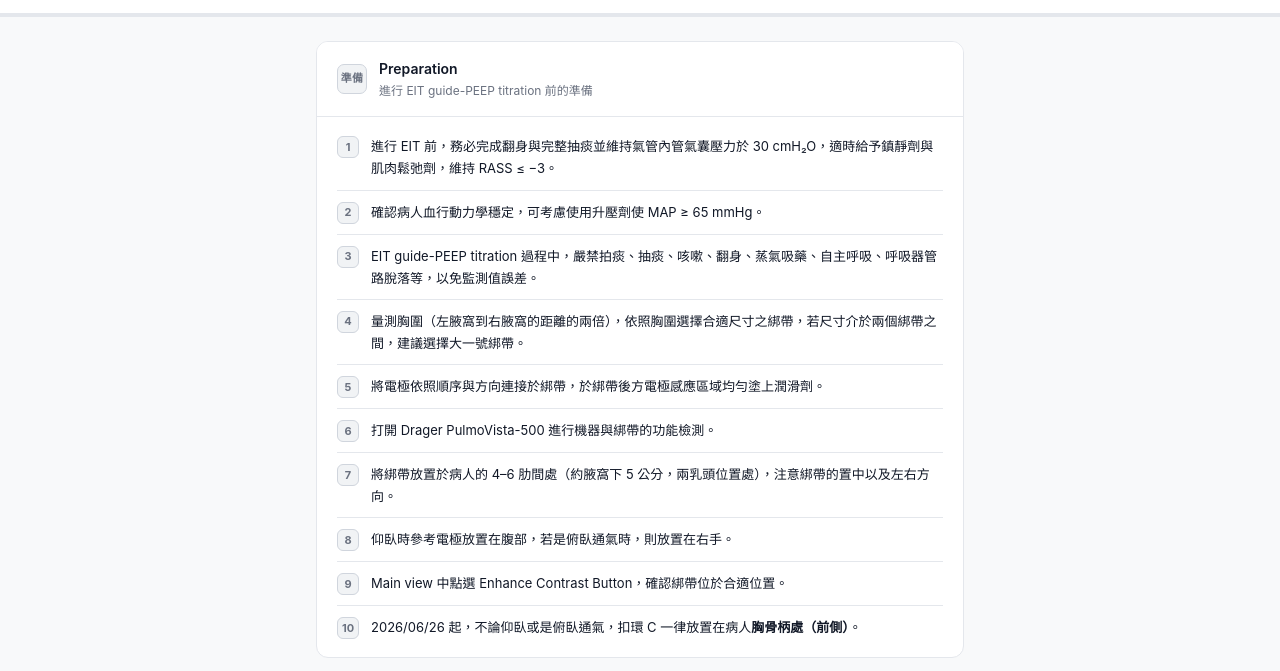
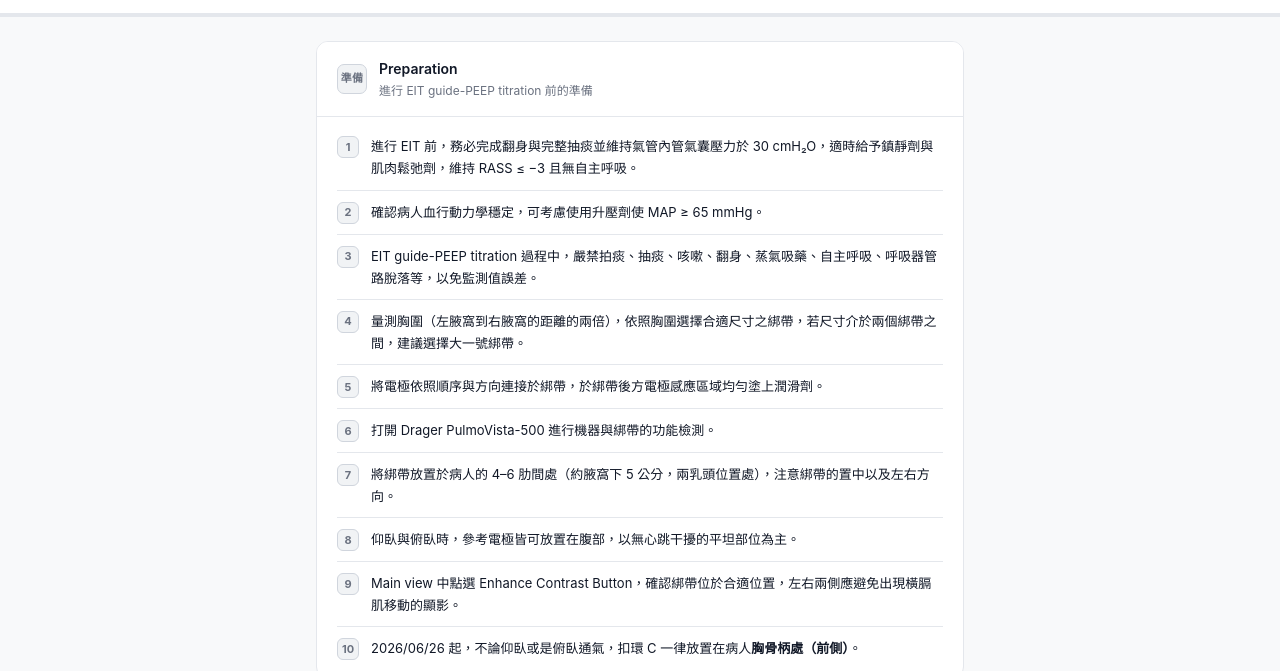
Before and after one commit to RTUSER-rt/RT-EIT, a plain HTML site: page index.html in a window 1280 px wide. Shown: the part 64-735 px from the top of the page. Drawn offline with Linux system fonts and the light colour scheme.

Commit message:
Revise EIT procedure instructions and electrode placement
Updated instructions for EIT procedures and clarified the placement of electrodes and straps during patient positioning.

```diff
--- a/index.html
+++ b/index.html
@@ -417,7 +417,7 @@
     <div class="step-body" style="padding-top:8px;padding-bottom:8px;">
       <ol style="list-style:none;margin:0;padding:0;">
         <li style="display:flex;gap:12px;align-items:flex-start;padding:10px 0;border-bottom:1px solid var(--border);font-size:13px;line-height:1.7;color:var(--text);">
-          <span style="flex:0 0 22px;height:22px;border-radius:6px;border:1px solid;display:flex;align-items:center;justify-content:center;font-size:11px;font-weight:700;margin-top:1px;background:var(--bg3);border-color:var(--border2);color:var(--text2);">1</span><span>進行 EIT 前，務必完成翻身與完整抽痰並維持氣管內管氣囊壓力於 30 cmH₂O，適時給予鎮靜劑與肌肉鬆弛劑，維持 RASS ≤ −3。</span>
+          <span style="flex:0 0 22px;height:22px;border-radius:6px;border:1px solid;display:flex;align-items:center;justify-content:center;font-size:11px;font-weight:700;margin-top:1px;background:var(--bg3);border-color:var(--border2);color:var(--text2);">1</span><span>進行 EIT 前，務必完成翻身與完整抽痰並維持氣管內管氣囊壓力於 30 cmH₂O，適時給予鎮靜劑與肌肉鬆弛劑，維持 RASS ≤ −3 且無自主呼吸。</span>
         </li>
         <li style="display:flex;gap:12px;align-items:flex-start;padding:10px 0;border-bottom:1px solid var(--border);font-size:13px;line-height:1.7;color:var(--text);">
           <span style="flex:0 0 22px;height:22px;border-radius:6px;border:1px solid;display:flex;align-items:center;justify-content:center;font-size:11px;font-weight:700;margin-top:1px;background:var(--bg3);border-color:var(--border2);color:var(--text2);">2</span><span>確認病人血行動力學穩定，可考慮使用升壓劑使 MAP ≥ 65 mmHg。</span>
@@ -438,10 +438,10 @@
           <span style="flex:0 0 22px;height:22px;border-radius:6px;border:1px solid;display:flex;align-items:center;justify-content:center;font-size:11px;font-weight:700;margin-top:1px;background:var(--bg3);border-color:var(--border2);color:var(--text2);">7</span><span>將綁帶放置於病人的 4–6 肋間處（約腋窩下 5 公分，兩乳頭位置處），注意綁帶的置中以及左右方向。</span>
         </li>
         <li style="display:flex;gap:12px;align-items:flex-start;padding:10px 0;border-bottom:1px solid var(--border);font-size:13px;line-height:1.7;color:var(--text);">
-          <span style="flex:0 0 22px;height:22px;border-radius:6px;border:1px solid;display:flex;align-items:center;justify-content:center;font-size:11px;font-weight:700;margin-top:1px;background:var(--bg3);border-color:var(--border2);color:var(--text2);">8</span><span>仰臥時參考電極放置在腹部，若是俯臥通氣時，則放置在右手。</span>
+          <span style="flex:0 0 22px;height:22px;border-radius:6px;border:1px solid;display:flex;align-items:center;justify-content:center;font-size:11px;font-weight:700;margin-top:1px;background:var(--bg3);border-color:var(--border2);color:var(--text2);">8</span><span>仰臥與俯臥時，參考電極皆可放置在腹部，以無心跳干擾的平坦部位為主。</span>
         </li>
         <li style="display:flex;gap:12px;align-items:flex-start;padding:10px 0;border-bottom:1px solid var(--border);font-size:13px;line-height:1.7;color:var(--text);">
-          <span style="flex:0 0 22px;height:22px;border-radius:6px;border:1px solid;display:flex;align-items:center;justify-content:center;font-size:11px;font-weight:700;margin-top:1px;background:var(--bg3);border-color:var(--border2);color:var(--text2);">9</span><span>Main view 中點選 Enhance Contrast Button，確認綁帶位於合適位置。</span>
+          <span style="flex:0 0 22px;height:22px;border-radius:6px;border:1px solid;display:flex;align-items:center;justify-content:center;font-size:11px;font-weight:700;margin-top:1px;background:var(--bg3);border-color:var(--border2);color:var(--text2);">9</span><span>Main view 中點選 Enhance Contrast Button，確認綁帶位於合適位置，左右兩側應避免出現橫膈肌移動的顯影。</span>
         </li>
         <li style="display:flex;gap:12px;align-items:flex-start;padding:10px 0;border-bottom:none;font-size:13px;line-height:1.7;color:var(--text);">
           <span style="flex:0 0 22px;height:22px;border-radius:6px;border:1px solid;display:flex;align-items:center;justify-content:center;font-size:11px;font-weight:700;margin-top:1px;background:var(--bg3);border-color:var(--border2);color:var(--text2);">10</span><span>2026/06/26 起，不論仰臥或是俯臥通氣，扣環 C 一律放置在病人<strong>胸骨柄處（前側）</strong>。</span>
@@ -616,7 +616,7 @@
     <div class="step-body">
       <div class="alert blue" style="margin-bottom:12px;">
         <div style="display:flex;flex-direction:column;gap:6px;">
-          <div>① 打開 <strong>EIT Diagnosis view</strong>，於 Decremental PEEP trial 階段，依照不同的 PEEP 值設置 analysis 的標記點。</div>
+          <div>① 打開 <span style="font-weight:600;">EIT Diagnosis view</span>，於 Decremental PEEP trial 階段，依照不同的 PEEP 值設置 analysis 的標記點。</div>
           <div>② 依照 analysis result，選擇 <span style="color:#ea580c;font-weight:600;">橘色訊號（C loss HP）</span> 與 <span style="color:#4b5563;font-weight:600;">白色訊號（C loss LP）</span> 的交錯點，為最佳 PEEP 值。</div>
         </div>
       </div>
@@ -624,7 +624,7 @@
       <div class="eit-legend">
         <span class="dot orange"></span><strong style="color:#ea580c;">橘色訊號（C loss HP）</strong>：PEEP 增加，compliance 變不好 → <strong>Overdistension</strong><br>
         <span class="dot gray"></span><strong style="color:#4b5563;">白色訊號（C loss LP）</strong>：PEEP 降低，compliance 變不好 → <strong>Lung collapse</strong><br>
-        <span class="dot gold"></span><strong style="color:#b45309;">交錯點（Crossing point）</strong>：以最少 VILI 為原則，最少 overdistension &amp; 最少 collapse 的 PEEP 值
+        <span class="dot gold"></span><strong style="color:#b45309;">交錯點（Crossing point）</strong>：以最少 VILI 為原則，代表同時 overdistension 與 collapse 比例最少的 PEEP 值
       </div>
       <div class="field">
         <label class="field-label">Crossing point individualized PEEP (cmH₂O)</label>
```
